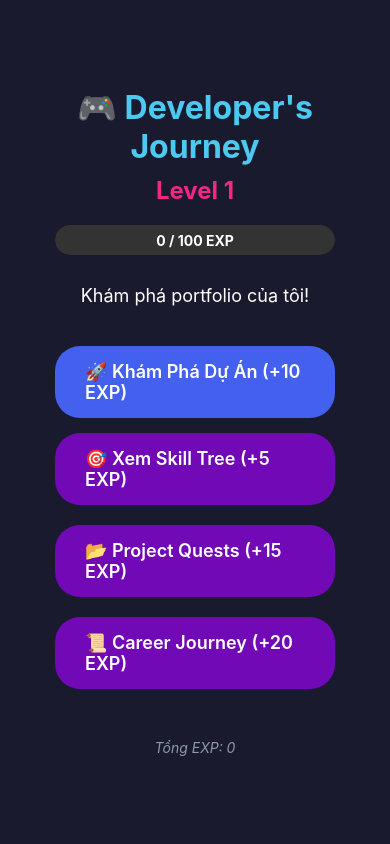
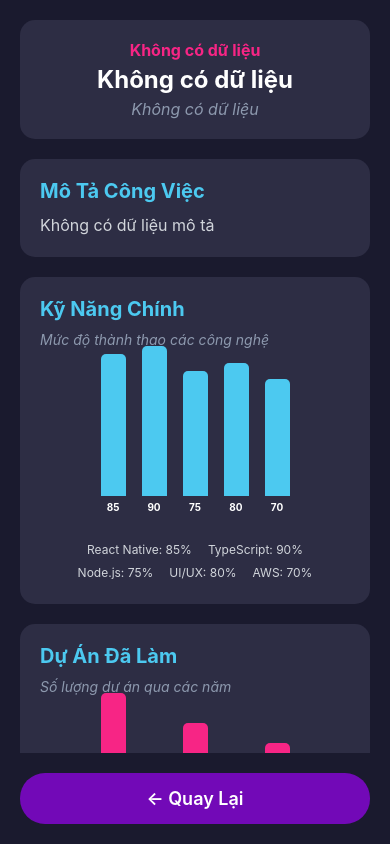
Before and after one commit to naphucco/GamifiedApp, a React Native app: screen /ExperienceDetail in a window 390 px wide. Built offline with nearby package versions, Linux system fonts and the light colour scheme.

Commit message:
ExperienceDetailScreen

```diff
--- a/App.tsx
+++ b/App.tsx
@@ -7,18 +7,17 @@ import { HomeScreen } from './src/screens/HomeScreen';
 import { SkillTreeScreen } from './src/screens/SkillTreeScreen';
 import { ProjectQuestsScreen } from './src/screens/ProjectQuestsScreen';
 import { ExperienceScreen } from './src/screens/ExperienceScreen';
+import { ExperienceDetailScreen } from './src/screens/ExperienceDetailScreen';
 
 const Stack = createNativeStackNavigator();
 
 function App() {
-  const isDarkMode = useColorScheme() === 'dark'; // trả về chế độ màu hiện tại của hệ thống
+  const isDarkMode = useColorScheme() === 'dark';
 
   return (
-    // Đảm bảo nội dung được hiển thị trong vùng an toàn (safe area) của thiết bị, tránh bị che bởi notch, status bar, hoặc cạnh bo tròn.
     <SafeAreaProvider>
       <StatusBar barStyle={isDarkMode ? 'light-content' : 'dark-content'} />
-      <NavigationContainer>                                         {/* Thành phần gốc của React Navigation, quản lý trạng thái điều hướng toàn app. */}
-                                                                    {/* dạng ngăn xếp màn hình, thứ tự hiển thị (không phải trên dưới UI) */}
+      <NavigationContainer>
         <Stack.Navigator
           screenOptions={{
             headerShown: false,
@@ -29,6 +28,7 @@ function App() {
           <Stack.Screen name="SkillTree" component={SkillTreeScreen} />
           <Stack.Screen name="Projects" component={ProjectQuestsScreen} />
           <Stack.Screen name="Experience" component={ExperienceScreen} />
+          <Stack.Screen name="ExperienceDetail" component={ExperienceDetailScreen} />
         </Stack.Navigator>
       </NavigationContainer>
     </SafeAreaProvider>
--- /dev/null
+++ b/src/screens/ExperienceDetailScreen.tsx
@@ -0,0 +1,250 @@
+import React from 'react';
+import { View, Text, TouchableOpacity, StyleSheet, ScrollView, Dimensions } from 'react-native';
+import { useNavigation, useRoute } from '@react-navigation/native';
+
+// Mock charts
+const Chart = ({ data, color }: { data: number[], color: string }) => {
+  const maxValue = Math.max(...data);
+  const chartHeight = 150;
+
+  return (
+    <View style={styles.chartContainer}>
+      <View style={styles.chart}>
+        {data.map((value, index) => (
+          <View key={index} style={styles.barContainer}>
+            <View
+              style={[
+                styles.bar,
+                {
+                  height: (value / maxValue) * chartHeight,
+                  backgroundColor: color
+                }
+              ]}
+            />
+            <Text style={styles.barLabel}>{value}</Text>
+          </View>
+        ))}
+      </View>
+    </View>
+  );
+};
+
+export const ExperienceDetailScreen = () => {
+  const navigation = useNavigation<any>();
+  const route = useRoute();
+
+  // Fix: Thêm fallback cho experience
+  const experience = (route.params as any)?.experience || {
+    year: 'Không có dữ liệu',
+    title: 'Không có dữ liệu',
+    company: 'Không có dữ liệu',
+    description: 'Không có dữ liệu mô tả',
+    tech: []
+  };
+
+  // Mock data cho charts
+  const skillData = [85, 90, 75, 80, 70];
+  const projectData = [15, 8, 12, 5, 10];
+  const growthData = [30, 50, 75, 90, 100];
+
+  return (
+    <View style={styles.container}>
+      <ScrollView>
+        {/* HEADER */}
+        <View style={styles.header}>
+          <Text style={styles.year}>{experience.year}</Text>
+          <Text style={styles.jobTitle}>{experience.title}</Text>
+          <Text style={styles.company}>{experience.company}</Text>
+        </View>
+
+        {/* DESCRIPTION */}
+        <View style={styles.section}>
+          <Text style={styles.sectionTitle}>Mô Tả Công Việc</Text>
+          <Text style={styles.description}>{experience.description}</Text>
+        </View>
+
+        {/* SKILLS CHART */}
+        <View style={styles.section}>
+          <Text style={styles.sectionTitle}>Kỹ Năng Chính</Text>
+          <Text style={styles.chartSubtitle}>Mức độ thành thạo các công nghệ</Text>
+          <Chart data={skillData} color="#4cc9f0" />
+          <View style={styles.chartLegend}>
+            <Text style={styles.legendItem}>React Native: 85%</Text>
+            <Text style={styles.legendItem}>TypeScript: 90%</Text>
+            <Text style={styles.legendItem}>Node.js: 75%</Text>
+            <Text style={styles.legendItem}>UI/UX: 80%</Text>
+            <Text style={styles.legendItem}>AWS: 70%</Text>
+          </View>
+        </View>
+
+        {/* PROJECTS CHART */}
+        <View style={styles.section}>
+          <Text style={styles.sectionTitle}>Dự Án Đã Làm</Text>
+          <Text style={styles.chartSubtitle}>Số lượng dự án qua các năm</Text>
+          <Chart data={projectData} color="#f72585" />
+          <View style={styles.chartLegend}>
+            <Text style={styles.legendItem}>2020: 15 projects</Text>
+            <Text style={styles.legendItem}>2021: 8 projects</Text>
+            <Text style={styles.legendItem}>2022: 12 projects</Text>
+            <Text style={styles.legendItem}>2023: 5 projects</Text>
+            <Text style={styles.legendItem}>2024: 10 projects</Text>
+          </View>
+        </View>
+
+        {/* GROWTH CHART */}
+        <View style={styles.section}>
+          <Text style={styles.sectionTitle}>Mức Độ Phát Triển</Text>
+          <Text style={styles.chartSubtitle}>Tăng trưởng kỹ năng qua thời gian</Text>
+          <Chart data={growthData} color="#7209b7" />
+          <View style={styles.chartLegend}>
+            <Text style={styles.legendItem}>Year 1: 30%</Text>
+            <Text style={styles.legendItem}>Year 2: 50%</Text>
+            <Text style={styles.legendItem}>Year 3: 75%</Text>
+            <Text style={styles.legendItem}>Year 4: 90%</Text>
+            <Text style={styles.legendItem}>Year 5: 100%</Text>
+          </View>
+        </View>
+
+        {/* TECH STACK */}
+        <View style={styles.section}>
+          <Text style={styles.sectionTitle}>Công Nghệ Sử Dụng</Text>
+          <View style={styles.techStack}>
+            {experience.tech.map((tech: string, index: number) => (
+              <View key={index} style={styles.techTag}>
+                <Text style={styles.techText}>{tech}</Text>
+              </View>
+            ))}
+          </View>
+        </View>
+      </ScrollView>
+
+      {/* BACK BUTTON */}
+      <TouchableOpacity
+        style={styles.backButton}
+        onPress={() => navigation.goBack()}
+      >
+        <Text style={styles.backButtonText}>← Quay Lại</Text>
+      </TouchableOpacity>
+    </View>
+  );
+};
+
+const styles = StyleSheet.create({
+  container: {
+    flex: 1,
+    backgroundColor: '#1a1a2e',
+    padding: 20,
+  },
+  header: {
+    backgroundColor: '#2d2d44',
+    padding: 20,
+    borderRadius: 15,
+    marginBottom: 20,
+    alignItems: 'center',
+  },
+  year: {
+    fontSize: 16,
+    color: '#f72585',
+    fontWeight: 'bold',
+    marginBottom: 5,
+  },
+  jobTitle: {
+    fontSize: 24,
+    fontWeight: 'bold',
+    color: '#fff',
+    textAlign: 'center',
+    marginBottom: 5,
+  },
+  company: {
+    fontSize: 16,
+    color: '#8d99ae',
+    fontStyle: 'italic',
+  },
+  section: {
+    backgroundColor: '#2d2d44',
+    padding: 20,
+    borderRadius: 15,
+    marginBottom: 20,
+  },
+  sectionTitle: {
+    fontSize: 20,
+    fontWeight: 'bold',
+    color: '#4cc9f0',
+    marginBottom: 10,
+  },
+  description: {
+    fontSize: 16,
+    color: '#d1d5db',
+    lineHeight: 24,
+  },
+  chartSubtitle: {
+    fontSize: 14,
+    color: '#8d99ae',
+    marginBottom: 15,
+    fontStyle: 'italic',
+  },
+  chartContainer: {
+    alignItems: 'center',
+    marginBottom: 15,
+  },
+  chart: {
+    flexDirection: 'row',
+    alignItems: 'flex-end',
+    height: 150,
+    marginBottom: 10,
+  },
+  barContainer: {
+    alignItems: 'center',
+    marginHorizontal: 8,
+  },
+  bar: {
+    width: 25,
+    borderTopLeftRadius: 5,
+    borderTopRightRadius: 5,
+    marginBottom: 5,
+  },
+  barLabel: {
+    color: '#fff',
+    fontSize: 10,
+    fontWeight: 'bold',
+  },
+  chartLegend: {
+    flexDirection: 'row',
+    flexWrap: 'wrap',
+    justifyContent: 'center',
+  },
+  legendItem: {
+    color: '#d1d5db',
+    fontSize: 12,
+    marginHorizontal: 8,
+    marginVertical: 4,
+  },
+  techStack: {
+    flexDirection: 'row',
+    flexWrap: 'wrap',
+  },
+  techTag: {
+    backgroundColor: '#374151',
+    paddingHorizontal: 12,
+    paddingVertical: 6,
+    borderRadius: 8,
+    marginRight: 8,
+    marginBottom: 8,
+  },
+  techText: {
+    color: '#9ca3af',
+    fontSize: 12,
+  },
+  backButton: {
+    backgroundColor: '#7209b7',
+    padding: 15,
+    borderRadius: 25,
+    alignItems: 'center',
+    marginTop: 20,
+  },
+  backButtonText: {
+    color: '#fff',
+    fontSize: 18,
+    fontWeight: '600',
+  },
+});
--- a/src/screens/ExperienceScreen.tsx
+++ b/src/screens/ExperienceScreen.tsx
@@ -51,7 +51,11 @@ export const ExperienceScreen = () => {
 
       <ScrollView style={styles.timelineContainer}>
         {experiences.map((exp, index) => (
-          <View key={exp.id} style={styles.timelineItem}>
+          <TouchableOpacity
+            key={exp.id}
+            style={styles.timelineItem}
+            onPress={() => navigation.navigate('ExperienceDetail', { experience: exp })}
+          >
             {/* TIMELINE DOT & LINE */}
             <View style={styles.timelineLeft}>
               <View style={styles.timelineDot} />
@@ -78,8 +82,11 @@ export const ExperienceScreen = () => {
               <View style={styles.expBadge}>
                 <Text style={styles.expText}>+{exp.expReward} EXP</Text>
               </View>
+
+              {/* THÊM HINT NHẤP ĐỂ XEM CHI TIẾT */}
+              <Text style={styles.detailHint}>👉 Nhấp để xem thống kê chi tiết</Text>
             </View>
-          </View>
+          </TouchableOpacity>
         ))}
       </ScrollView>
 
@@ -210,4 +217,11 @@ const styles = StyleSheet.create({
     fontSize: 18,
     fontWeight: '600',
   },
+  detailHint: {
+    fontSize: 12,
+    color: '#8d99ae',
+    fontStyle: 'italic',
+    marginTop: 8,
+    textAlign: 'center',
+  },
 });
```
Also changed, not shown: 1 other file (tests, documents, lock files or other folders).
